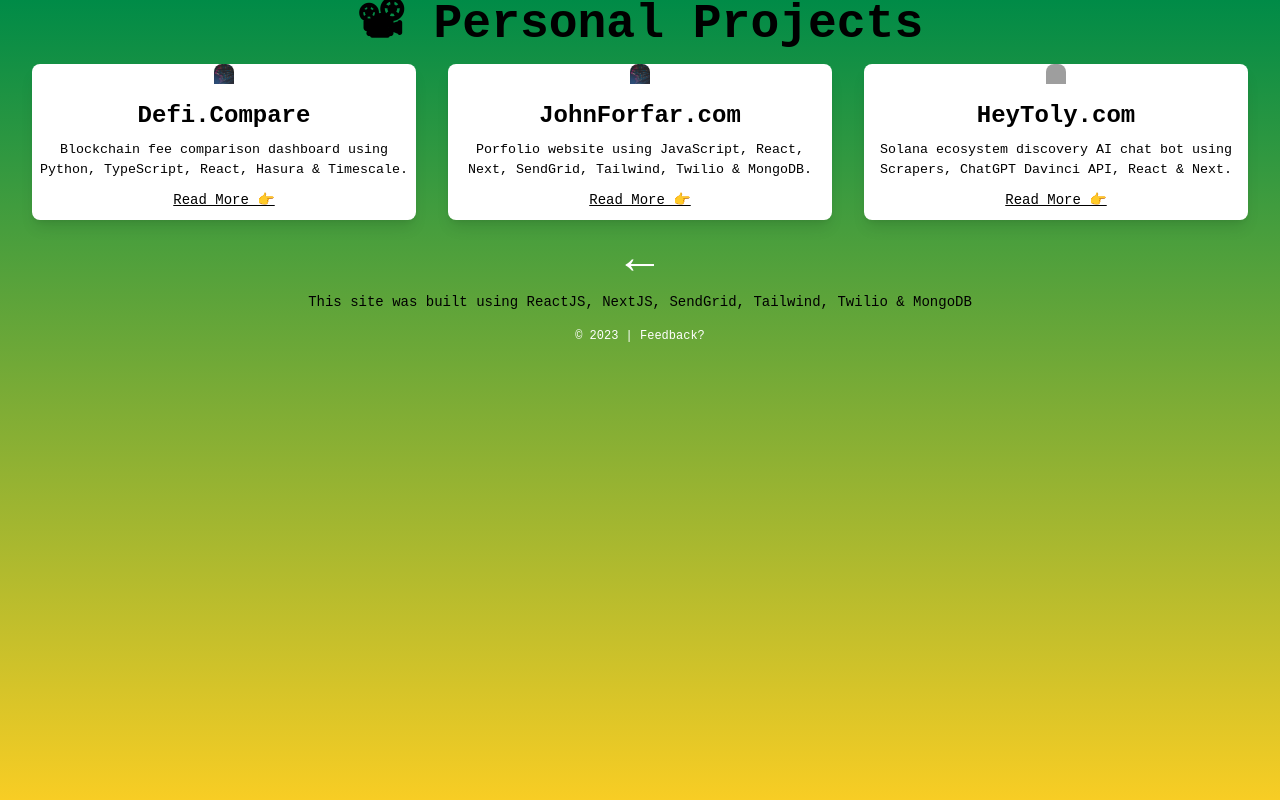
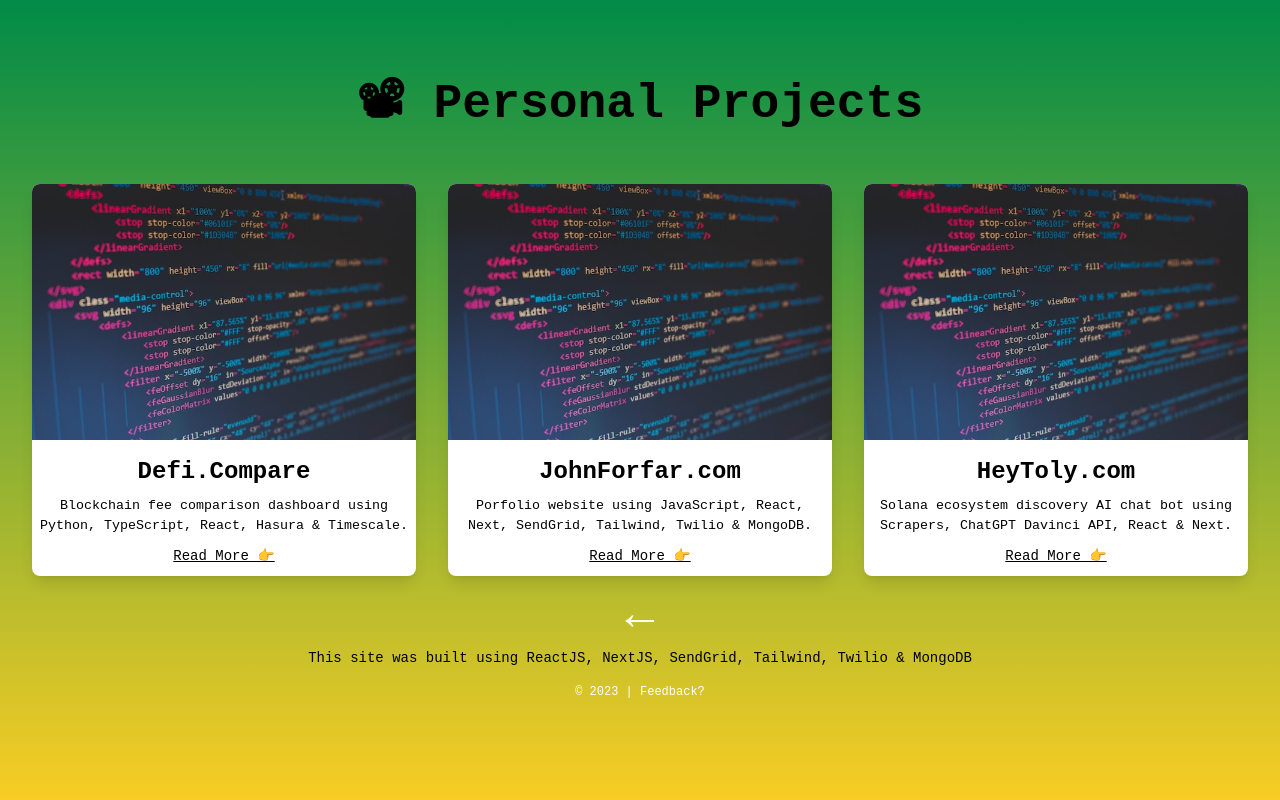
Before and after one commit to johnforfar/john-forfar-portfolio, a Next.js app: page /projects in a window 1280 px wide. Built offline with nearby package versions, Linux system fonts and the light colour scheme; grey boxes are pictures that could not be loaded.

Commit message:
Updated projects

```diff
--- a/pages/projects.js
+++ b/pages/projects.js
@@ -1,6 +1,6 @@
 import Head from "next/head";
 import Image from "next/image";
-import portfolio1 from "/portfolio1.jpg";
+import coderPic from "../public/portfolio1.jpg";
 import Link from "next/link";
 export default function Qualifcations() {
   return (
@@ -10,8 +10,8 @@ export default function Qualifcations() {
           John Forfar&apos;s Projects | Full Stack Developer Melbourne
         </title>
       </Head>
-      <div className="">
-        <div className="text-5xl font-bold">📽 Personal Projects</div>
+      <div className="mt-20">
+        <div className="text-5xl font-bold mb-10">📽 Personal Projects</div>
 
         {/* <!-- Container --> */}
         <div className="max-w-screen-xl mx-auto px-4 flex">
@@ -21,7 +21,7 @@ export default function Qualifcations() {
             {/* <!-- Column contents --> */}
             <div className="bg-white rounded-lg shadow-lg">
               {/* <!-- Card contents --> */}
-              <Image src={portfolio1} className="rounded-t-lg" width={20} height={20} />
+              <Image src={coderPic} className="rounded-t-lg" width={640} height={427} />
               <div className="p-2">
                 <h3 className="font-bold mb-2 text-2xl text-purple-700">Defi.Compare</h3>
                 <p className="text-purple-500 mb-2">Blockchain fee comparison dashboard using Python, TypeScript, React, Hasura & Timescale.</p>
@@ -35,7 +35,7 @@ export default function Qualifcations() {
             {/* <!-- Column contents --> */}
             <div className="bg-white rounded-lg shadow-lg">
               {/* <!-- Card contents --> */}
-              <Image src={portfolio1} alt="" className="rounded-t-lg" width={20} height={20} />
+              <Image src={coderPic} className="rounded-t-lg" width={640} height={427} />
               <div className="p-2">
                 <h3 className="font-bold mb-2 text-2xl text-purple-700">JohnForfar.com</h3>
                 <p className="text-purple-500 mb-2">Porfolio website using JavaScript, React, Next, SendGrid, Tailwind, Twilio & MongoDB.</p>
@@ -49,7 +49,7 @@ export default function Qualifcations() {
             {/* <!-- Column contents --> */}
             <div className="bg-white rounded-lg shadow-lg">
               {/* <!-- Card contents --> */}
-              <Image src="{portfolio1}" alt="" className="rounded-t-lg" width={20} height={20} />
+              <Image src={coderPic} className="rounded-t-lg" width={640} height={427} />
               <div className="p-2">
                 <h3 className="font-bold mb-2 text-2xl text-purple-700">HeyToly.com</h3>
                 <p className="text-purple-500 mb-2">Solana ecosystem discovery AI chat bot using Scrapers, ChatGPT Davinci API, React & Next.</p>
```
